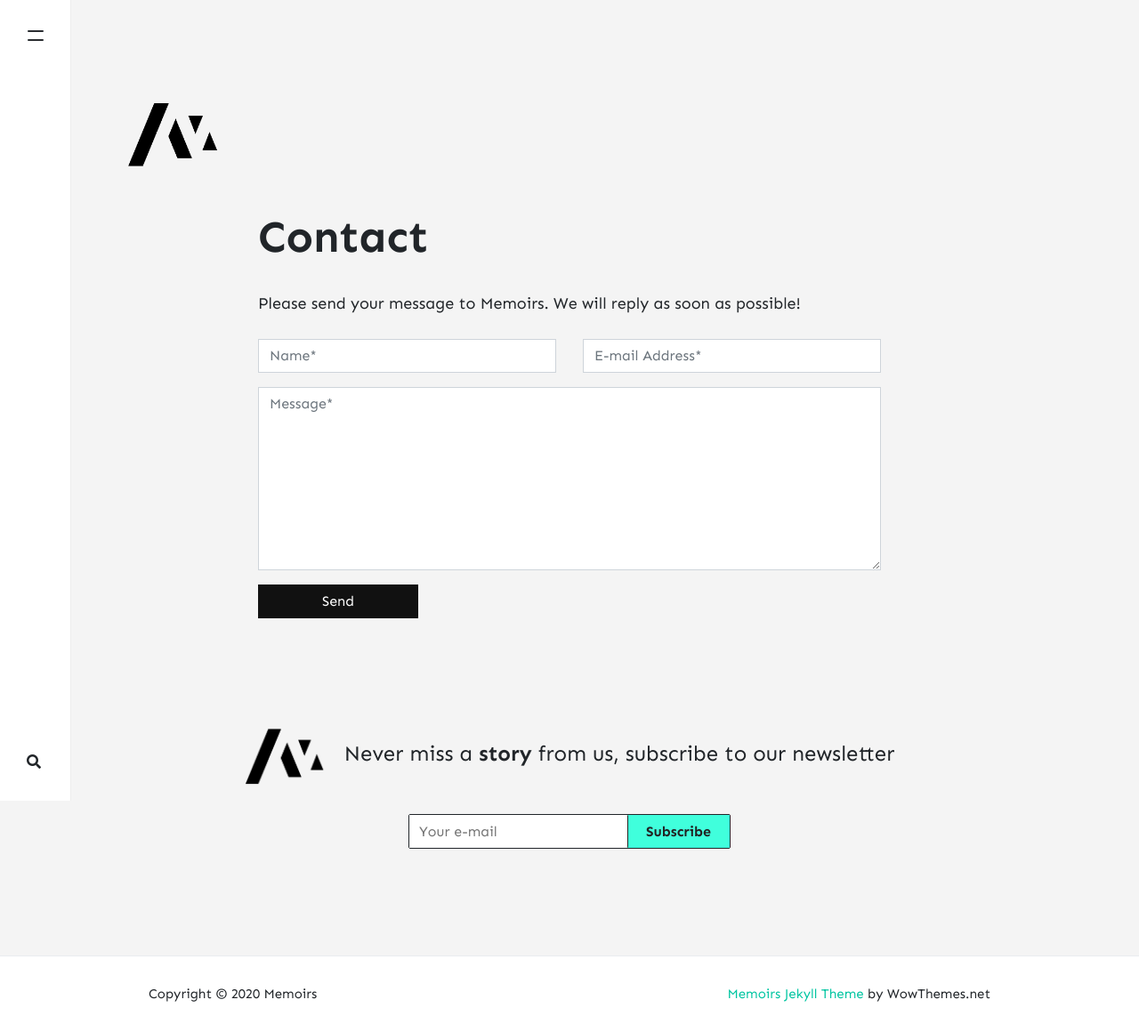
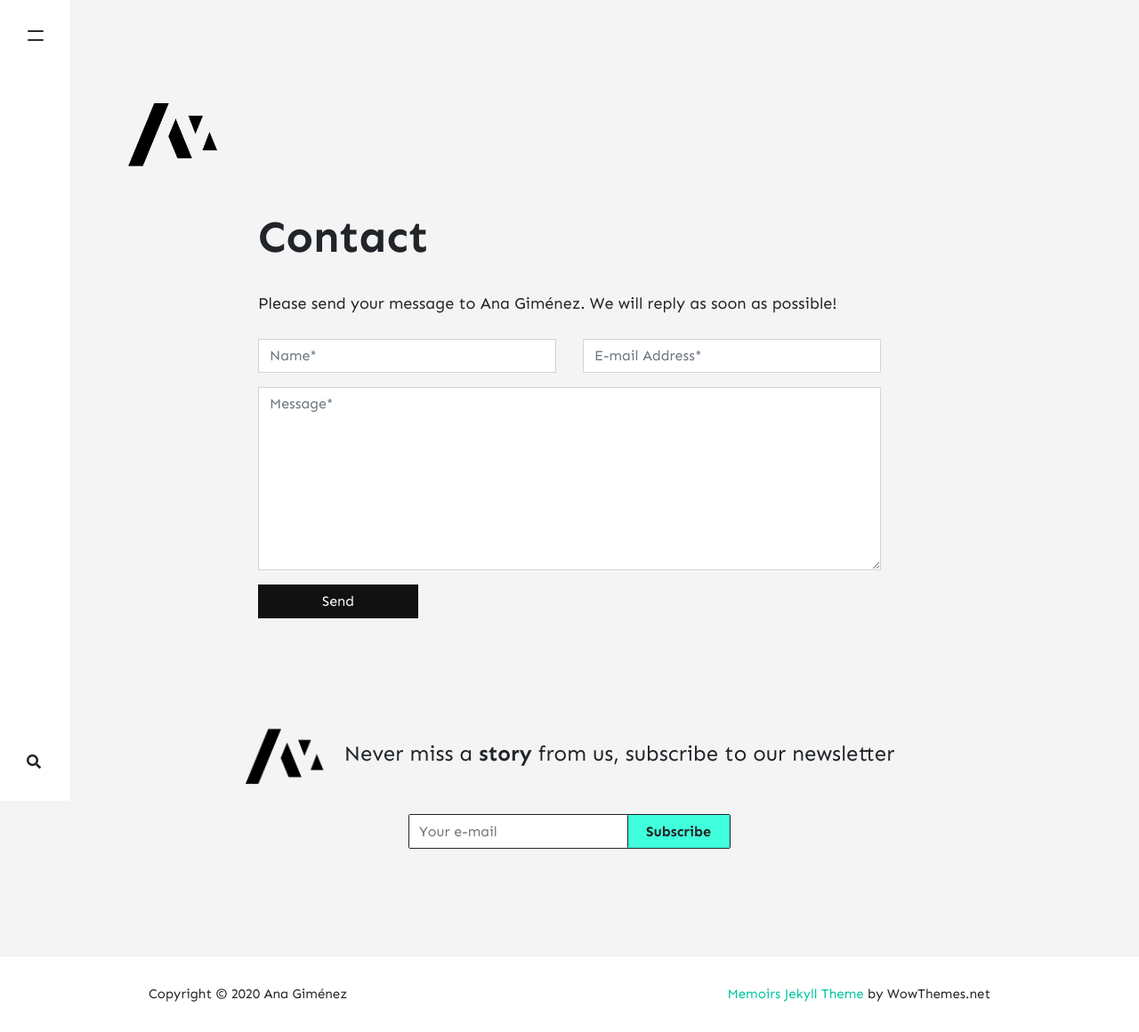
Before and after one commit to AnaGimenezLopez/AnaGimenezLopez.github.io, a Jekyll site: the page built from _pages/contact.md, in a window 1280 px wide. Shown: the whole page at 89% size. Built offline with Jekyll 4.4.1, drawn with Linux system fonts in a browser that asks for light colours; nearby versions of some CDN libraries; comment, search, counter and statistics services are not loaded.

Commit message:
Changed base path

```diff
--- a/_config.yml
+++ b/_config.yml
@@ -1,16 +1,16 @@
 # Site
-name: "Memoirs"
-title: "Memoirs"
-description: "I will take you on the fabulous world of exploration. Travel, culture, lifestyle. Eat, Pray, Love!"
+name: "Ana Giménez"
+title: "Ana Giménez"
+description: "I will take you on the fabulous world of EVOOs. Travel, culture, lifestyle. Eat, Pray, Love!"
 logo: 'assets/images/logo.png'
 favicon: 'assets/images/logo.png'
-baseurl: /jekyll-theme-memoirs
+baseurl: ''
 google_analytics: 'UA-xxxxxxxx-1'
 disqus: 'demowebsite'
 mailchimp-list: 'https://wowthemes.us11.list-manage.com/subscribe/post?u=8aeb20a530e124561927d3bd8&amp;id=8c3d2d214b'
 include: ["_pages"]
 permalink: /:title/
-email: wowthemesnet@gmail.com
+email: angilo201295+contacto@gmail.com
 
 # Authors
 authors:
```
